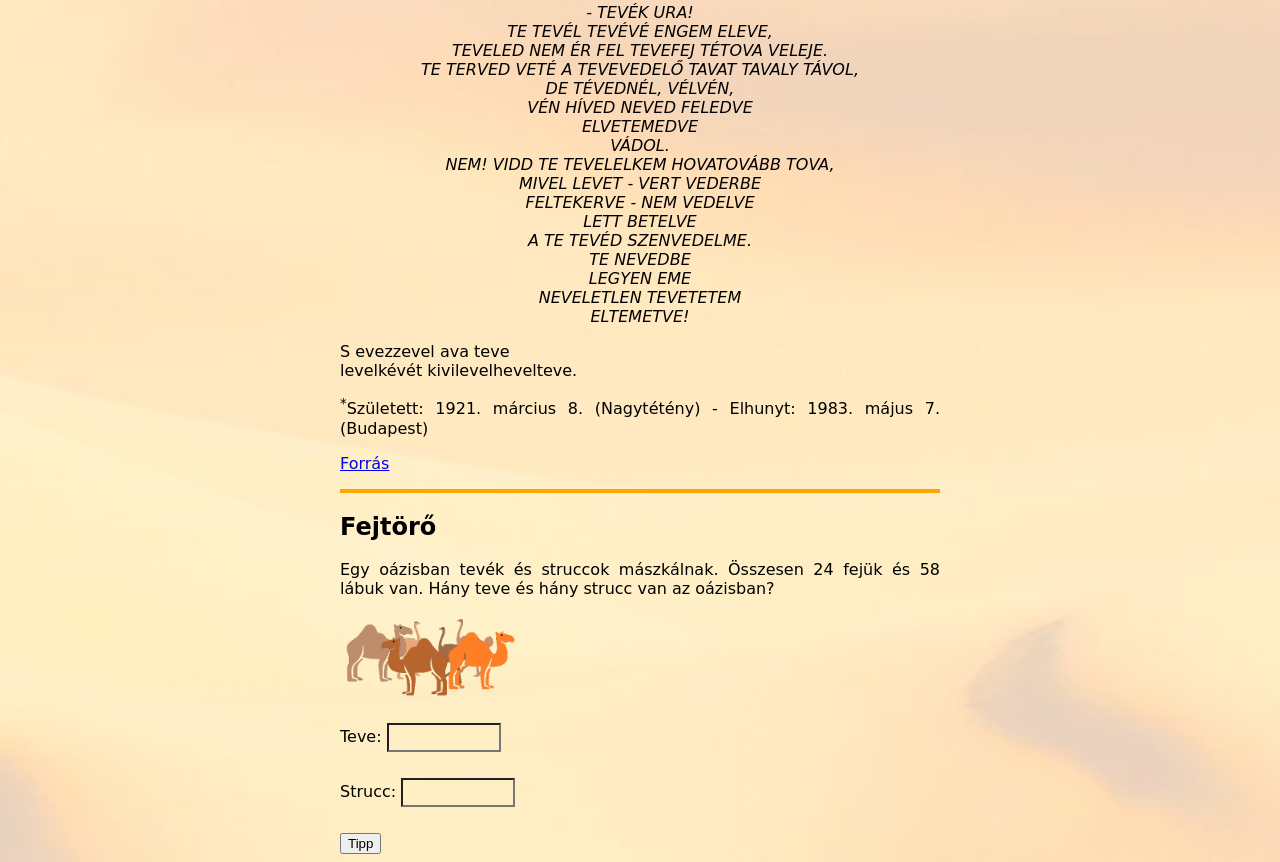
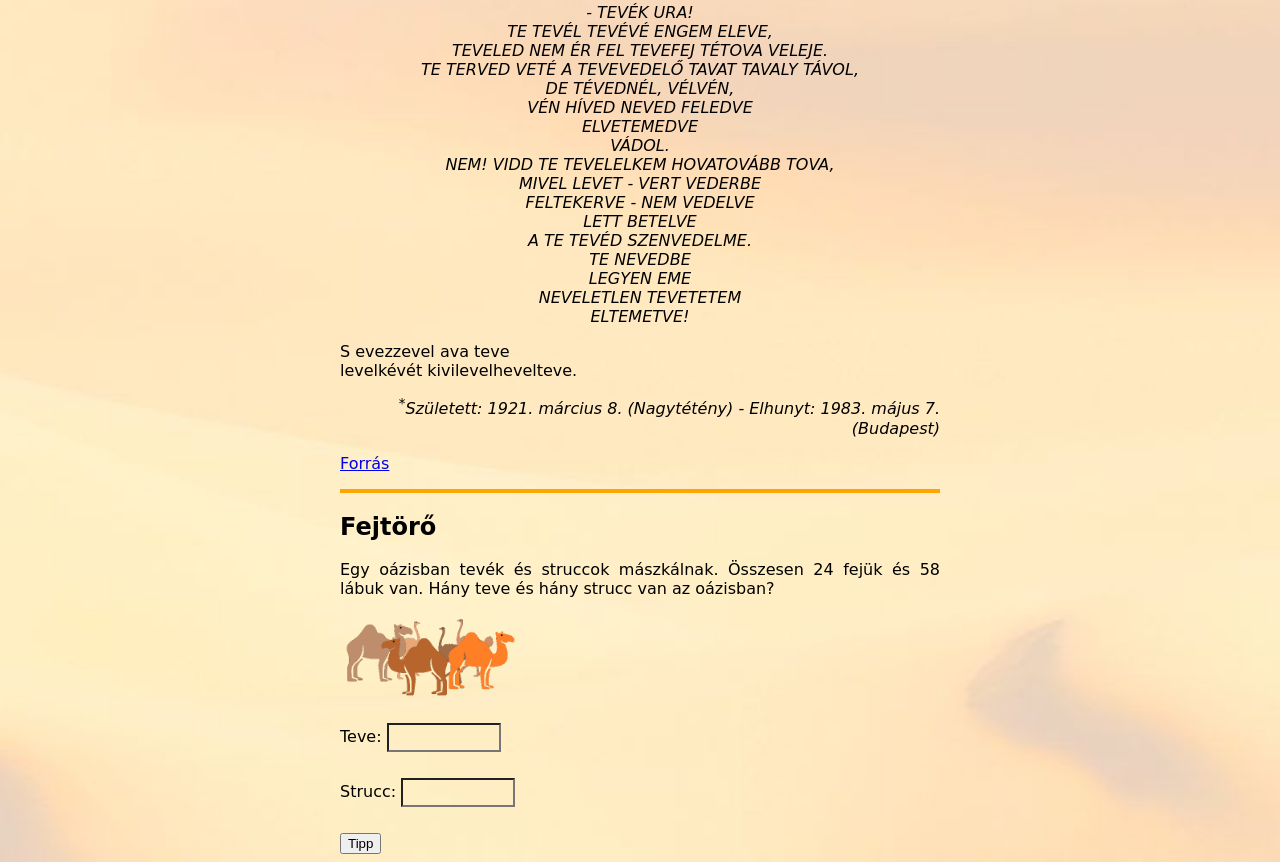
Before and after one commit to lippaia25ad/teve, a plain HTML site: page index.html in a window 1280 px wide. Shown: the part 996-1858 px from the top of the page. Drawn offline with Linux system fonts and the light colour scheme.

Commit message:
13cd fix

```diff
--- a/teve.css
+++ b/teve.css
@@ -40,3 +40,8 @@ input {
 h1 {
 	border-bottom: 3px solid orange;
 }
+
+#romhanyi {
+	text-align: right;
+	font-style: italic;
+}
```
